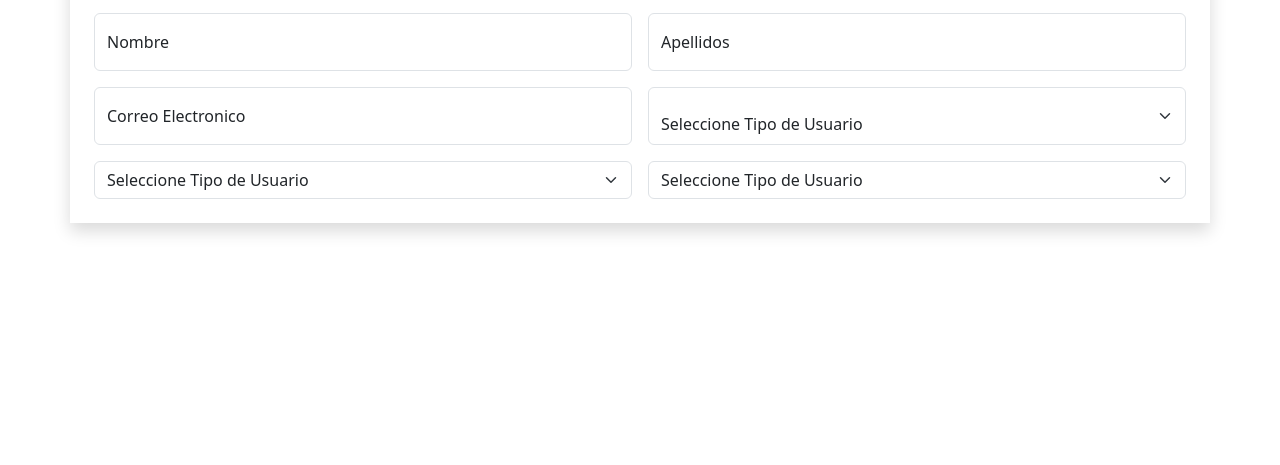
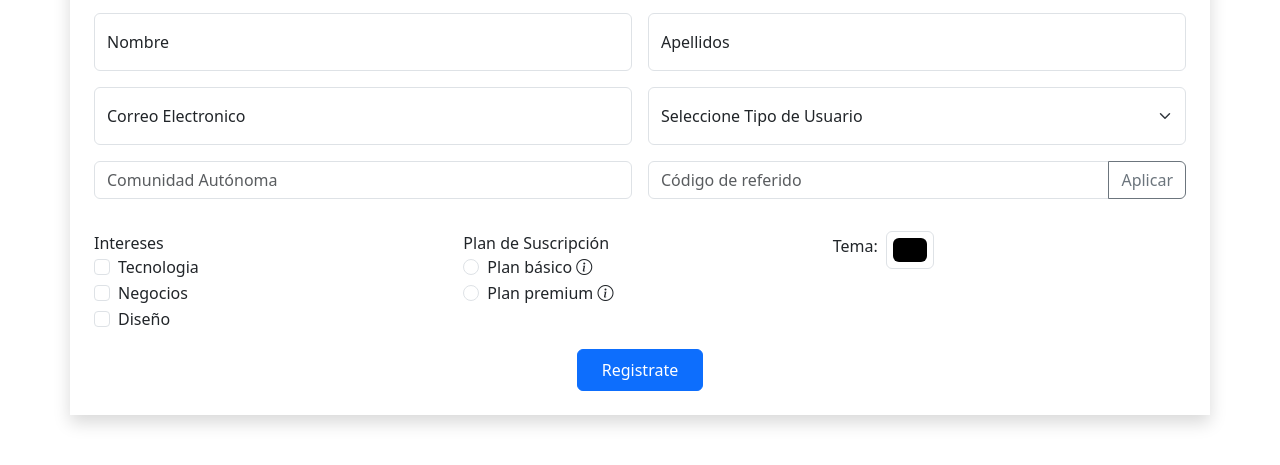
Before and after one commit to sorgazb/Brand_Bootstrap_JQuery, a plain HTML site: page Solucion/registro.html in a window 1280 px wide. Shown: the part 211-676 px from the top of the page. Drawn offline with nearby package versions, Linux system fonts and the light colour scheme.

```diff
--- a/Solucion/registro.html
+++ b/Solucion/registro.html
@@ -64,55 +64,117 @@
   </nav>
   <div class="container mt-5 p-4 shadow">
     <p class="bg-success text-white text-center p-3 display-6">Formulario de Registro</p>
-    <form>
+    <form class="">
         <div class="row g-3">
-            <div class="col-lg-6">
+            <div class="col-md-6">
                 <div class="form-floating">
-                    <input type="text" class="form-control" id="floatingInput" placeholder="Nombre">
+                    <input type="text" class="form-control" id="inputNombre" placeholder="Nombre" data-bs-toggle="tooltip" data-bs-placement="top" data-bs-title="Ingresa tu nombre">
                     <label for="floatingInput">Nombre</label>
                 </div>
             </div>
-            <div class="col-lg-6">
+            <div class="col-md-6">
                 <div class="form-floating">
-                    <input type="text" class="form-control" id="floatingInput" placeholder="Nombre">
+                    <input type="text" class="form-control" id="inputApellido" placeholder="Nombre" data-bs-toggle="tooltip" data-bs-placement="top" data-bs-title="Ingresa tus apellidos">
                     <label for="floatingInput">Apellidos</label>
                 </div>
             </div>
-            <div class="col-lg-6">
+            <div class="col-md-6">
                 <div class="form-floating">
-                    <input type="email" class="form-control" id="floatingInput" placeholder="Correo Electronico">
+                    <input type="email" class="form-control" id="inputCorreoElectronico" placeholder="Correo Electronico" data-bs-toggle="tooltip" data-bs-placement="top" data-bs-title="Ingresa tu correo electrónico">
                     <label for="floatingInput">Correo Electronico</label>
                 </div>
             </div>
-            <div class="col-lg-6">
-                <div class="form-floating">
-                    <select class="form-select" aria-label="Default select example">
-                        <option selected>Seleccione Tipo de Usuario</option>
-                        <option value="1">One</option>
-                        <option value="2">Two</option>
-                        <option value="3">Three</option>
+            <div class="col-md-6">
+                <div class="form">
+                    <select class="form-select py-3" aria-label="Default select example" id="inputTipoUsuario" data-bs-toggle="tooltip" data-bs-placement="top" data-bs-title="Ingresa el tipo de usuario">
+                        <option selected class="m-1">Seleccione Tipo de Usuario</option>
+                        <option value="individual" class="m-1">Individual</option>
+                        <option value="empresa" class="m-1">Empresa</option>
+                        <option value="coorporativo" class="m-1">Coorporativo</option>
                     </select>
                 </div>
             </div>
-            <div class="col-lg-6">
+            <div class="col-md-6">
                 <div class="form">
-                    <select class="form-select" aria-label="Default select example">
-                        <option selected>Seleccione Tipo de Usuario</option>
-                        <option value="1">One</option>
-                        <option value="2">Two</option>
-                        <option value="3">Three</option>
-                    </select>
+                  <input list="comunidades" id="inputComunidad" name="comunidad" class="form-control" placeholder="Comunidad Autónoma" data-bs-toggle="tooltip" data-bs-placement="top" data-bs-title="Indica la CCAA donde vives">
+                  <datalist id="comunidades">
+                      <option value="Andalucía">
+                      <option value="Aragón">
+                      <option value="Asturias">
+                      <option value="Islas Baleares">
+                      <option value="Canarias">
+                      <option value="Cantabria">
+                      <option value="Castilla y León">
+                      <option value="Castilla-La Mancha">
+                      <option value="Cataluña">
+                      <option value="Extremadura">
+                      <option value="Galicia">
+                      <option value="Madrid">
+                      <option value="Murcia">
+                      <option value="Navarra">
+                      <option value="La Rioja">
+                      <option value="País Vasco">
+                      <option value="Comunidad Valenciana">
+                      <option value="Ceuta">
+                      <option value="Melilla">
+                  </datalist>
                 </div>
             </div>
-            <div class="col-lg-6">
-                <div class="form">
-                    <select class="form-select" aria-label="Default select example">
-                        <option selected>Seleccione Tipo de Usuario</option>
-                        <option value="1">One</option>
-                        <option value="2">Two</option>
-                        <option value="3">Three</option>
-                    </select>
+            <div class="col-md-6">
+              <div class="input-group mb-3">
+                <input type="text" class="form-control" placeholder="Código de referido" aria-label="Recipient's username" aria-describedby="button-addon2" id="inputReferido" data-bs-toggle="tooltip" data-bs-placement="top" data-bs-title="Ingresa el codigo de referido si tienes uno">
+                <button class="btn btn-outline-secondary" type="button" id="button-addon2">Aplicar</button>
+              </div>
+            </div>
+            <div class="col-sm-4">
+              <div class="d-flex justify-content-between">
+                <div>
+                  <span>Intereses</span>
+                  <div class="form-check">
+                    <input class="form-check-input" type="checkbox" value="" id="flexCheckDefault">
+                    <label class="form-check-label" for="flexCheckDefault">
+                      Tecnologia
+                    </label>
+                  </div>
+                  <div class="form-check">
+                    <input class="form-check-input" type="checkbox" value="" id="flexCheckDefault">
+                    <label class="form-check-label" for="flexCheckDefault">
+                      Negocios
+                    </label>
+                  </div>
+                  <div class="form-check">
+                    <input class="form-check-input" type="checkbox" value="" id="flexCheckDefault">
+                    <label class="form-check-label" for="flexCheckDefault">
+                      Diseño
+                    </label>
+                  </div>
                 </div>
+              </div>
+            </div>
+            <div class="col-sm-4">
+              <span>Plan de Suscripción</span>
+              <div class="form-check">
+                <input class="form-check-input" type="radio" name="flexRadioDefault" id="flexRadioDefault1">
+                <label class="form-check-label" for="flexRadioDefault1">
+                  Plan básico <i class="bi bi-info-circle" id="radioPlanBasico" data-bs-toggle="tooltip" data-bs-placement="top" data-bs-title="Plan gratuito con funciones básicas"></i>
+                </label>
+              </div>
+              <div class="form-check">
+                <input class="form-check-input" type="radio" name="flexRadioDefault" id="flexRadioDefault1">
+                <label class="form-check-label" for="flexRadioDefault1">
+                  Plan premium <i class="bi bi-info-circle" id="radioPlanPremium" data-bs-toggle="tooltip" data-bs-placement="top" data-bs-title="Plan con todas las funciones desbloqueadas"></i>
+                </label>
+              </div>
+            </div>
+            <div class="col-sm-4">
+                <div class="mb-3 d-flex align-items-center">
+                  <label for="exampleColorInput" class="form-label me-2">Tema:</label>
+                  <input type="color" class="form-control form-control-color" id="exampleColorInput" value="#000000" title="Choose your color">
+                  <p><strong></strong></p>
+                </div>
+            </div>
+            <div class="col-lg-12 text-center">
+              <button class="btn btn-primary ps-4 pe-4 pt-2 pb-2">Registrate</button>
             </div>
         </div>
     </form>
@@ -122,4 +184,49 @@
 src="https://cdn.jsdelivr.net/npm/bootstrap@5.3.3/dist/js/bootstrap.bundle.min.js"
 integrity="sha384-YvpcrYf0tY3lHB60NNkmXc5s9fDVZLESaAA55NDzOxhy9GkcIdslK1eN7N6jIeHz"
 crossorigin="anonymous"></script>
+<script>
+  const inputNombre = document.getElementById('inputNombre')
+  const tooltip = new bootstrap.Tooltip(inputNombre,  {
+    inputNombre: document.body
+  })
+
+  const inputApellido = document.getElementById('inputApellido')
+  const tooltip2 = new bootstrap.Tooltip(inputApellido,  {
+    inputApellido: document.body
+  })
+
+  const inputCorreoElectronico = document.getElementById('inputCorreoElectronico')
+  const tooltip3 = new bootstrap.Tooltip(inputCorreoElectronico,  {
+    inputCorreoElectronico: document.body
+  })
+
+  const inputTipoUsuario = document.getElementById('inputTipoUsuario')
+  const tooltip4 = new bootstrap.Tooltip(inputTipoUsuario,  {
+    inputTipoUsuario: document.body
+  })
+
+  const inputComunidad = document.getElementById('inputComunidad')
+  const tooltip5 = new bootstrap.Tooltip(inputComunidad,  {
+    inputComunidad: document.body
+  })
+
+  const inputReferido = document.getElementById('inputReferido')
+  const tooltip6 = new bootstrap.Tooltip(inputReferido,  {
+    inputReferido: document.body
+  })
+
+  const radioPlanBasico = document.getElementById('radioPlanBasico')
+  const tooltip7 = new bootstrap.Tooltip(radioPlanBasico,  {
+    radioPlanBasico: document.body
+  })
+
+  const radioPlanPremium = document.getElementById('radioPlanPremium')
+  const tooltip8 = new bootstrap.Tooltip(radioPlanPremium,  {
+    radioPlanPremium: document.body
+  })
+
+  $(document).ready(function () {
+
+  });
+</script>
 </html>
```
Also changed, not shown: Solucion/index.html (+1 -1 lines).
